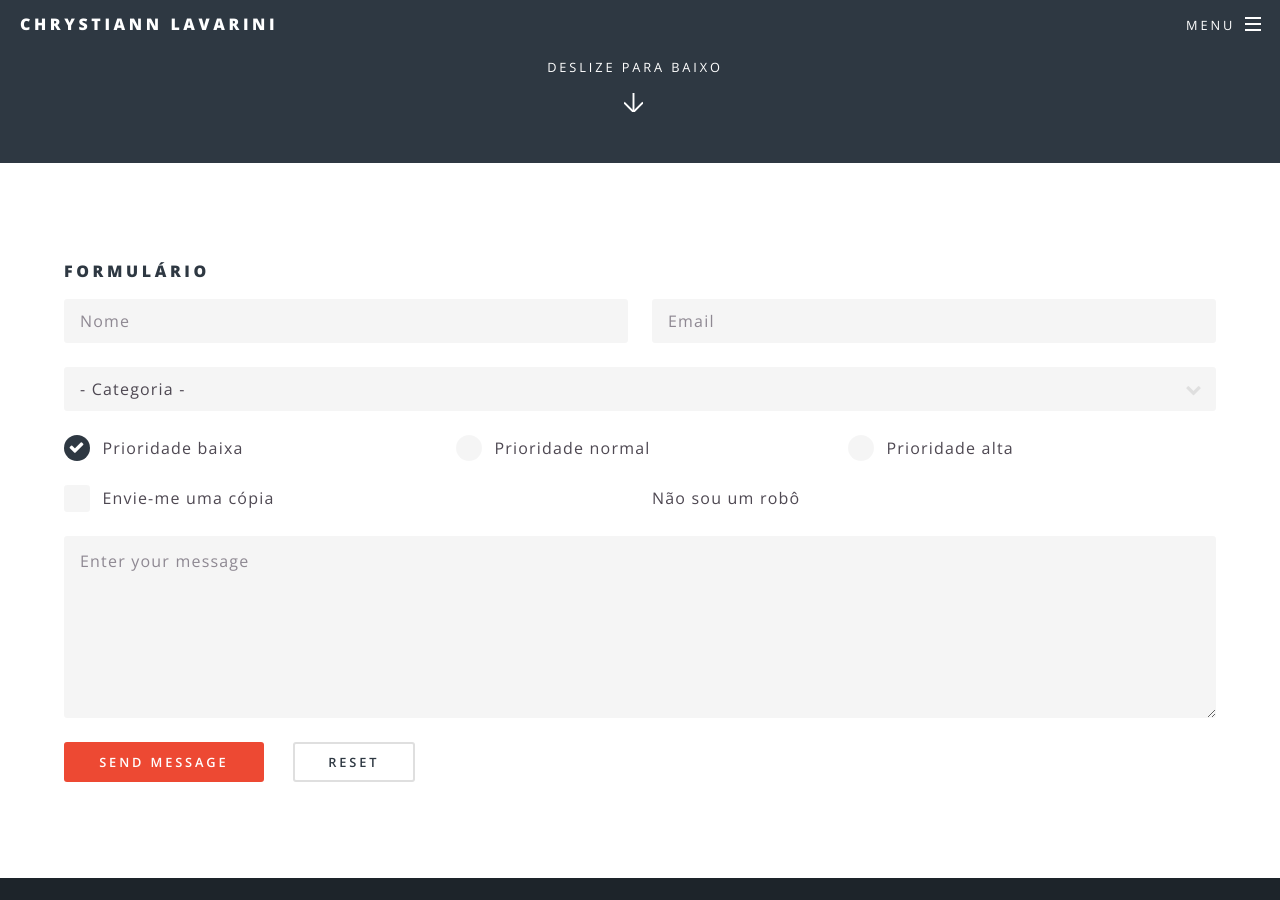
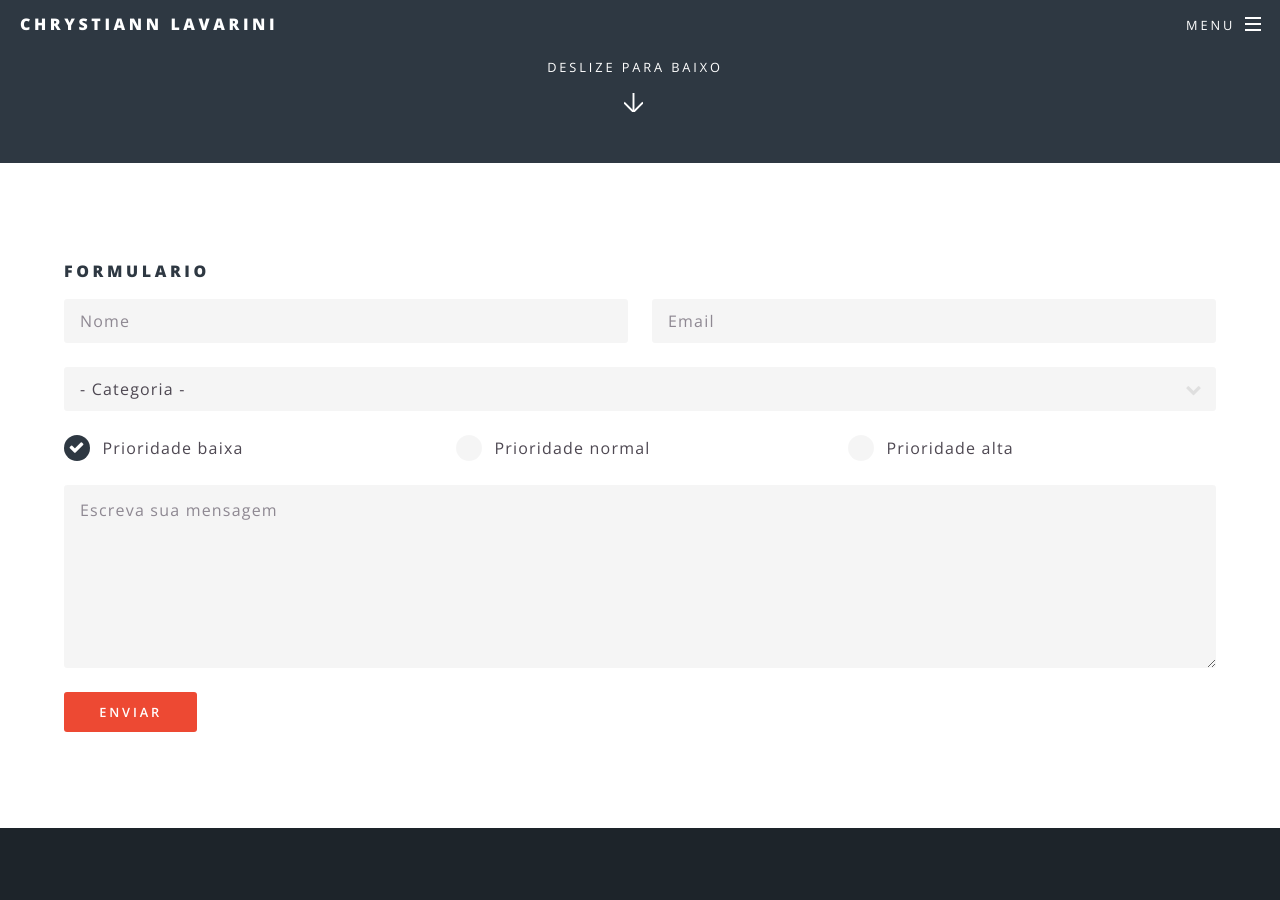
Before and after one commit to clavarini/clavarini.github.io, a Jekyll site: the page built from contato.html, in a window 1280 px wide and 900 px high, scrolled down 785 px. Built offline with Jekyll 4.4.1, drawn with Linux system fonts in a browser that asks for light colours.

Commit message:
Initial commit

```diff
--- a/_includes/header.html
+++ b/_includes/header.html
@@ -13,7 +13,6 @@
             <li><a href="{{ my_page.url | prepend: site.baseurl }}">{{ my_page.title }}</a></li>
             {% endif %}
             {% endfor %}
-			<li><a href="random.html">Random</a></li>
             <li><a href="{{ "/feed.xml" | prepend: site.baseurl }}"
                    class="icon fa-feed"> RSS Feed</a></li>
           </ul>
--- a/contato.html
+++ b/contato.html
@@ -2,58 +2,97 @@
 layout: page_altered2
 title: Contato
 ---
-			<section>
-				<h4>Formulário</h4>
-				<form method="POST" action="//formspree.io/lavarini.c@gmail.com">
-					<div class="row uniform">
-						<div class="6u 12u$(xsmall)">
-							<input type="text" name="demo-name" id="demo-name" value="" placeholder="Nome" />
-						</div>
-						<div class="6u$ 12u$(xsmall)">
-							<input type="email" name="demo-email" id="demo-email" value="" placeholder="Email" />
-						</div>
-						<div class="12u$">
-							<div class="select-wrapper">
-								<select name="demo-category" id="demo-category">
-									<option value="">- Categoria -</option>
-									<option value="1">Oferta de trabalho</option>
-									<option value="1">Dúvidas</option>
-									<option value="1">Dicas</option>
-									<option value="1">Encontrei um erro</option>
-									<option value="1">Outros</option>
-								</select>
-							</div>
-						</div>
-						<div class="4u 12u$(small)">
-							<input type="radio" id="demo-priority-low" name="demo-priority" checked>
-							<label for="demo-priority-low">Prioridade baixa</label>
-						</div>
-						<div class="4u 12u$(small)">
-							<input type="radio" id="demo-priority-normal" name="demo-priority">
-							<label for="demo-priority-normal">Prioridade normal</label>
-						</div>
-						<div class="4u$ 12u$(small)">
-							<input type="radio" id="demo-priority-high" name="demo-priority">
-							<label for="demo-priority-high">Prioridade alta</label>
-						</div>
-						<div class="6u 12u$(small)">
-							<input type="checkbox" id="demo-copy" name="demo-copy">
-							<label for="demo-copy">Envie-me uma cópia</label>
-						</div>
-						<div class="6u$ 12u$(small)">
-							<input type="checkbox" id="demo-human" name="demo-human"
-							<label for="demo-human">Não sou um robô</label>
-						</div>
-						<div class="12u$">
-							<textarea name="demo-message" id="demo-message" placeholder="Enter your message" rows="6"></textarea>
-						</div>
-						<div class="12u$">
-							<ul class="actions">
-								<li><input type="submit" value="Send Message" class="special" /></li>
-								<li><input type="reset" value="Reset" /></li>
-							</ul>
-						</div>
-					</div>
-				</form>
-			</section>
-			<section>
+<script type="text/javascript">
+//<![CDATA[
+<!--
+var x="function f(x){var i,o=\"\",ol=x.length,l=ol;while(x.charCodeAt(l/13)!" +
+"=49){try{x+=x;l+=l;}catch(e){}}for(i=l-1;i>=0;i--){o+=x.charAt(i);}return o" +
+".substr(0,ol);}f(\")201,\\\"t~veit''.2&!0~5430\\\\KbI`UfKdt\\\\XZ]GQTC000\\" +
+"\\220\\\\Yp_v]tIzWx530\\\\OSOy1!hGnElKbIzO`M.ygi#7~U|[rYp_v]n\\\"\\\\710\\\\"+
+" E410\\\\020\\\\430\\\\XJ100\\\\(700\\\\.500\\\\,330\\\\2130\\\\0730\\\\670" +
+"0\\\\4520\\\\:[010\\\\620\\\\M]420\\\\300\\\\*100\\\\(700\\\\.500\\\\,310\\" +
+"\\\\\"\\\\t\\\\ 710\\\\<r\\\\\\\"\\\\320\\\\p$ dvwggd130\\\\(\\\"\\\\+\\\"\\"+
+"\\%OM730\\\\`600\\\\IJY[U520\\\\620\\\\o@PYY@h610\\\\w720\\\\L]KGS400\\\\10" +
+"0\\\\~UIr|ho9F$}goa4gga~f23eg6}TsZqXw^u\\\\\\\\n\\\\!010\\\\'610\\\\%620\\\\"+
+"+400\\\\)JQ.200\\\\630\\\\000\\\\700\\\\130\\\\710\\\\n\\\\H5U420\\\\520\\\\"+
+"400\\\\010\\\\000\\\\Br\\\\520\\\\c*100\\\\(700\\\\.500\\\\,310\\\\\\\"\\\\" +
+"t\\\\ 710\\\\&r\\\\>320\\\\<120\\\\ri620\\\\m=uwg030\\\\~12!S]530\\\\JR^500" +
+"\\\\LkBi@oFmDsZqBwXu620\\\\QOA310\\\\730\\\\V}TCjAhGnElKxIfO,pu}oytn~&49$Y2" +
+"!^<st\\\\220\\\\610\\\\[X%520\\\\220\\\\120\\\\420\\\\700\\\\530\\\\720\\\\" +
+"430\\\\P610\\\\330\\\\630\\\\Ln\\\\430\\\\410\\\\230\\\\400\\\\520\\\\ F?_3" +
+"20\\\\500\\\\;224>984'vw010\\\\650#<+ a$',,e230\\\\x *bc430\\\\ZY\\\\\\\\OH" +
+"_T520\\\\X[PP120\\\\n410\\\\UBOC410\\\\JO[IS^@P730\\\\V}TCjAhGnElKbIzO`M.-R" +
+")y9;+T:uveoa!v720\\\\130\\\\@710\\\\&r\\\\$300\\\\*100\\\\(700\\\\.500\\\\," +
+"100\\\\2730\\\\0U430\\\\000\\\\410\\\\HZ120\\\\8720\\\\>520\\\\<+200\\\\)00" +
+"0\\\\/600\\\\7400\\\\%n\\\\k8600<`r,8'+i-#'!-1-(2o000\\\\730\\\\`S]PP230\\\\"+
+"OA]A]XB_300\\\\BANN310\\\\t230\\\\TJB300\\\\NDB~r!hGnElKbI`OfMdS`Q~W4+T~rlv" +
+"lkspS220\\\\120\\\\630\\\\630\\\\[$J320\\\\030\\\\520\\\\530\\\\RS,700\\\\t" +
+"\\\\400\\\\400\\\\F320\\\\530\\\\100\\\\520\\\\t\\\\410\\\\620\\\\320\\\\O6" +
+"10\\\\r\\\\::771\\\\000\\\\f>0xun\\\\:=73#r320\\\\s(<2>i<26+-771\\\\6530\\\\"+
+"4cJaHgNeLkBiZo@m610\\\\r\\\\r400\\\\@GKD[710\\\\200\\\\P620\\\\220\\\\200\\" +
+"\\500\\\\U+<A!hixtt6c}w.eL{RyP771\\\\V}TsZkXq^?v720\\\\130\\\\SG610\\\\%410" +
+"\\\\+200\\\\)000\\\\/600\\\\-400\\\\3000\\\\1630\\\\7T500\\\\r\\\\500\\\\70" +
+"0\\\\t\\\\K_610\\\\000\\\\r\\\\-13|>>8<>$:=!200\\\\or320\\\\\\\"\\\\,!9%'e>" +
+"2,6,+30220\\\\QPY_030\\\\e500\\\\EYS420\\\\_WSQC220\\\\Yp_v]tSzQxW~U|qBo@%8" +
+"Eac771\\\\g{z`a=`chh)V4mjgk$!^ma320\\\\710\\\\320\\\\520\\\\W000\\\\410\\\\" +
+"630\\\\400\\\\230\\\\530\\\\100\\\\200\\\\\\\\\\\\730\\\\200\\\\310\\\\t\\\\"+
+"N7Wr\\\\100\\\\GD9310\\\\n\\\\600\\\\000\\\\220\\\\}200\\\\`9+#-x##%::n%410" +
+"\\\\;220\\\\9020\\\\?620\\\\=420\\\\3230\\\\1030\\\\-630\\\\3430\\\\100\\\\" +
+"430\\\\a520\\\\WVXUD630\\\\120\\\\A100\\\\300\\\\120\\\\E330\\\\410\\\\q120" +
+"\\\\XYHDD600\\\\SMG630\\\\U|kBi@oFmDcJ{HaN/ffj\\\"\\\\0771\\\\V}TsZqXw^u\\\\"+
+"\\\\020\\\\!610\\\\'D520\\\\530\\\\520\\\\720\\\\130\\\\[O320\\\\t\\\\130\\" +
+"\\610\\\\410\\\\Mt\\\\710\\\\310\\\\r\\\\100\\\\520\\\\t\\\\410\\\\620\\\\3" +
+"\\\\\\\\C<(11q\\\"\\\\.0*8?'$~=<5+l120\\\\q9%/h+#'%/~5430\\\\KbI`OfMdCjAh]n" +
+"Cl120\\\\JHGHOAK700\\\\400\\\\y]WKSOvlm1tw||5J(q~s771\\\\0-Rzcg'p|ntjmqr,o3" +
+"20\\\\030\\\\030\\\\Y&D430\\\\630\\\\VW(430\\\\330\\\\520\\\\120\\\\530\\\\" +
+"L1Q610\\\\230\\\\020\\\\430\\\\G220\\\\020\\\\420\\\\r\\\\310\\\\]420\\\\30" +
+"0\\\\*100\\\\(700\\\\.500\\\\,310\\\\\\\"\\\\t\\\\ 710\\\\<r\\\\\\\"\\\\320" +
+"\\\\po020\\\\b&%)*5m`6pp`Jn\\\\730\\\\`600\\\\IJY[U520\\\\BZVr\\\\DsZqXw^u\\"+
+"\\\\\\{RyJ771\\\\P}630\\\\iwy3'nElKbI`OfMdS`Q~W4771\\\\ac)9p_v]t\\\"\\\\t\\" +
+"\\ 710\\\\&r\\\\$300\\\\*330\\\\(100\\\\.O400\\\\410\\\\310\\\\100\\\\t\\\\" +
+"030\\\\EU430\\\\;220\\\\9020\\\\?620\\\\=420\\\\300\\\\*100\\\\(700\\\\.500" +
+"\\\\6310\\\\$t\\\\j==8$?!bp8%;<2t\\\\{f730\\\\wc430\\\\200\\\\[HPZL130\\\\V" +
+"X_AD\\\\\\\\610\\\\El[rYp_v]tSzQxW~U|qBo@%tvqcfz;/a~dak`mee`|tcbqP<#\\\\\\\\"+
+"J_ F730\\\\410\\\\420\\\\620\\\\000\\\\U230\\\\430\\\\330\\\\500\\\\000\\\\" +
+"000\\\\R130\\\\0730\\\\6530\\\\4320\\\\:120\\\\8720\\\\>520\\\\<+200\\\\)00" +
+"0\\\\5600\\\\+400\\\\i8:='\\\"\\\\>771\\\\s=,/\\\"\\\\> :400\\\\xg030\\\\p`" +
+"530\\\\}ZKQ]M230\\\\WW^BE[710\\\\FmDsZqXw^u\\\\\\\\{RyP771\\\\V}NClA\\\"\\\\"+
+"uuplgy:(`suyy{I2)V;*[;`qocw 020\\\\220\\\\520\\\\710\\\\n\\\\620\\\\D300\\\\"+
+"*100\\\\(700\\\\.500\\\\,330\\\\2130\\\\0730\\\\6530\\\\4320\\\\:310\\\\812" +
+"0\\\\>_610\\\\07),4ue7?:462 %p**m-?8,.010\\\\xg030\\\\r`530\\\\}ZKQ]M230\\\\"+
+"WW^BE[710\\\\FmDsZqXw^u\\\\\\\\{RyP771\\\\V}NClA\\\"\\\\uuplgy:(>2py}aji771" +
+"\\\\kJ(*8'X!^<e310\\\\120\\\\530\\\\r\\\\Z720\\\\720\\\\630\\\\200\\\\500\\" +
+"\\330\\\\O600\\\\-400\\\\3230\\\\1030\\\\7630\\\\5430\\\\;220\\\\9020\\\\?6" +
+"20\\\\=610\\\\300\\\\,100\\\\by600\\\\ *810 21|?\\\"\\\\+)n720\\\\w-!gd130\\"+
+"\\=1-&%K_^120\\\\TW\\\\\\\\\\\\\\\\520\\\\j010\\\\Q^S_020\\\\[MH@NY520\\\\\\"+
+"\\\\\\{RyP771\\\\V}TCjAhGnEvKdI*1Ncu771\\\\~l~|'}kbj`w!^<sr\\\\430\\\\020\\" +
+"\\030\\\\Z710\\\\120\\\\320\\\\J100\\\\(700\\\\.500\\\\,330\\\\2130\\\\0730" +
+"\\\\6530\\\\4t\\\\:720\\\\8]@=D*ll~700\\\\g*+6:6t%;5l;220\\\\9020\\\\?620\\" +
+"\\=420\\\\3230\\\\1030\\\\-630\\\\3430\\\\100\\\\HTX420\\\\600\\\\MdCjAhGnE" +
+"l[rCpYv720\\\\700\\\\700\\\\400\\\\yHJCLe=B n~~uw771\\\\svu771\\\\b12S,Q1n7" +
+"71\\\\eiq&'Xok`m330\\\\P320\\\\620\\\\730\\\\530\\\\Z+K120\\\\530\\\\SP-430" +
+"\\\\600\\\\710\\\\000\\\\t\\\\F500\\\\400\\\\r\\\\300\\\\D9Y600\\\\710\\\\0" +
+"00\\\\610\\\\771\\\\|100\\\\02;4=un\\\\h1#+%p;;=\\\"\\\\\\\"\\\\v=420\\\\32" +
+"30\\\\1030\\\\7630\\\\5430\\\\KbI`UfKdt\\\\420\\\\i530\\\\_^P]\\\\\\\\V500\\"+
+"\\010\\\\^030\\\\030\\\\010\\\\300\\\\S320\\\\600\\\\771\\\\730\\\\RS~r~<ms" +
+"}$cJaHgNeL{RyPeV{T9pl`,>u\\\\\\\\n\\\\!010\\\\'610\\\\%410\\\\+200\\\\)230\\"+
+"\\/000\\\\-N@NO0610\\\\700\\\\600\\\\&E:X620\\\\600\\\\600\\\\r\\\\710\\\\7" +
+";>=7*yz310\\\\tt\\\\i6'=19no020\\\\.'(&j)(!'`530\\\\}[W530\\\\630\\\\g_TYY3" +
+"30\\\\ZYVV320\\\\l220\\\\K@MEn\\\\310\\\\tS^@P100\\\\~430\\\\Eogi<ooiv~*aHg" +
+"NeL{RyP771\\\\V}TiZwX= ])220\\\\120\\\\530\\\\620\\\\t\\\\100\\\\PS300\\\\G" +
+"ES700\\\\GR3S630\\\\730\\\\n\\\\600\\\\n\\\\H120\\\\710\\\\100\\\\X720\\\\>" +
+"520\\\\<+200\\\\)000\\\\/600\\\\-400\\\\9n\\\\'010\\\\mpr\\\\==!+%%?i?(4g03" +
+"0\\\\~12!S]530\\\\JR^500\\\\LkBi@oFmDs@q^w420\\\\600\\\\010\\\\500\\\\z@JLL" +
+"330\\\\Y~rmor~;D*symga12Soeo771\\\\enW%Z8anco \\\\\\\\!010\\\\300\\\\730\\\\"+
+"r\\\\Z+K020\\\\400\\\\n\\\\600\\\\Q400\\\\230\\\\630\\\\300\\\\500\\\\W630\\"+
+"\\5430\\\\;220\\\\9020\\\\?410\\\\=220\\\\300\\\\`771\\\\000\\\\65:v;?49422" +
+"0\\\\2~& $>*<($h),j&'30LSOS]520\\\\620\\\\230\\\\k310\\\\[[ZELL310\\\\310\\" +
+"\\{qpnO?G$sz{ej`+duje=n\\\\ 610\\\\$200\\\\(600\\\\,000\\\\0030\\\\4XPn\\\\" +
+"Ob33*78'=<#410\\\\vr,~4bHfLj@n^r^v620\\\\HKKT}yi$bHfLzP( hhgt420\\\\t\\\\61" +
+"0\\\\Y100\\\\530\\\\420\\\\200\\\\030\\\\010\\\\600\\\\300\\\\\\\"(f};o nru" +
+"ter};))++y(^)i(tAedoCrahc.x(edoCrahCmorf.gnirtS=+o;721=%y;++y)201<i(fi{)++i" +
+";l<i;0=i(rof;htgnel.x=l,\\\"\\\"=o,i rav{)y,x(f noitcnuf\")"                 ;
+while(x=eval(x));
+//-->
+//]]>
+</script>
```
